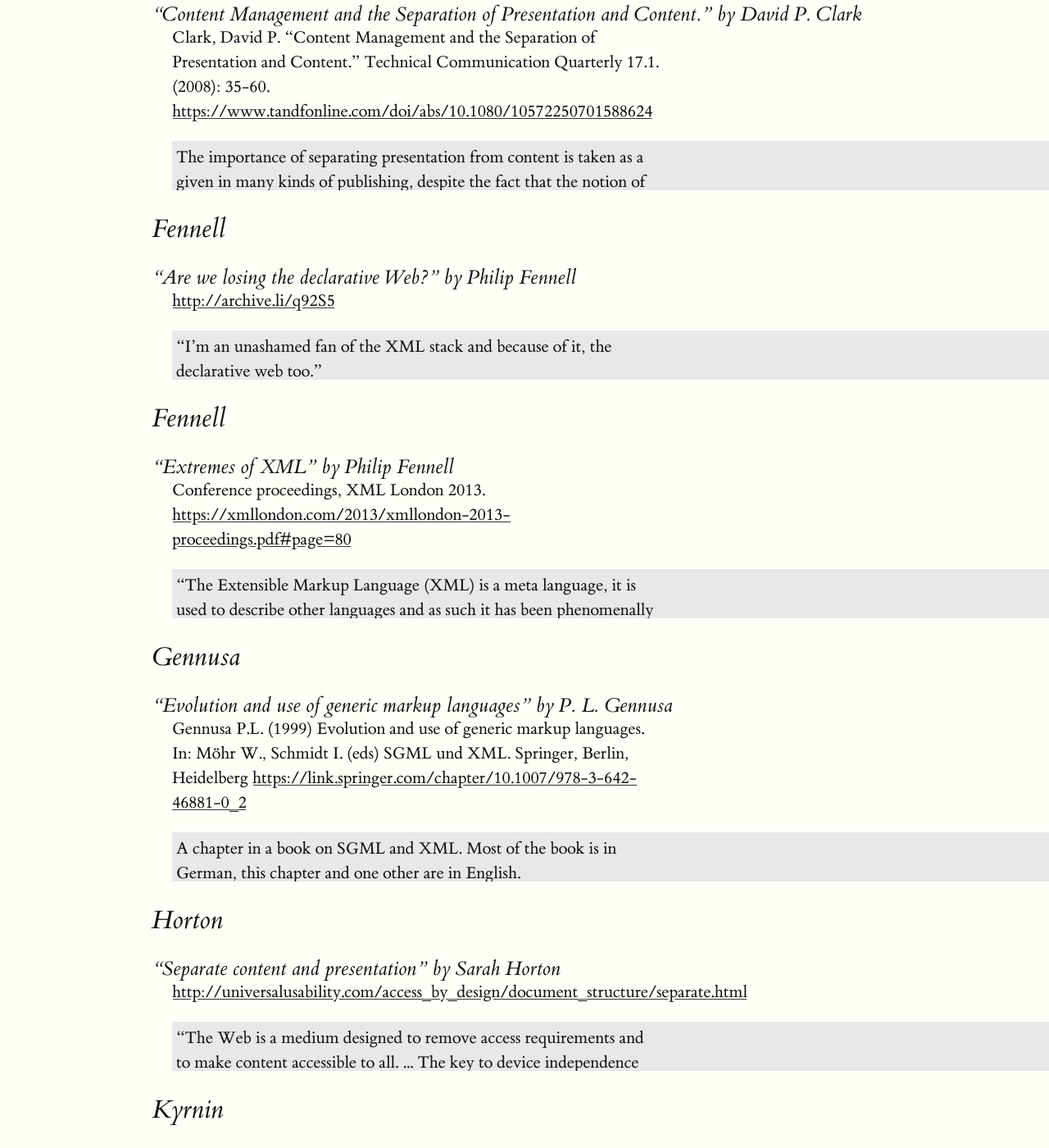
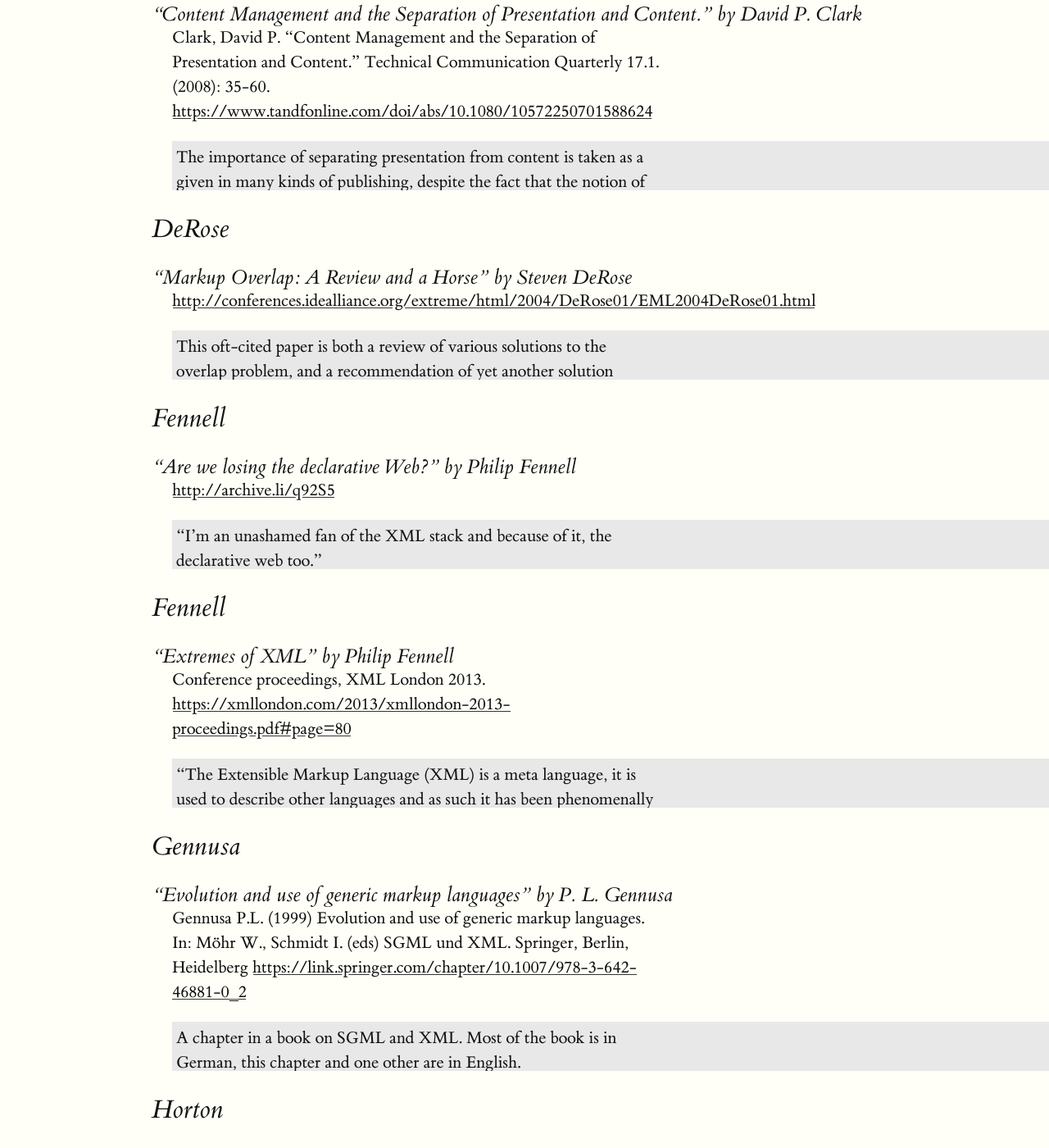
Before and after one commit to markupdeclaration/markupdeclaration.org, a Jekyll site: the page built from _pages/04_01_bibliography.html, in a window 1280 px wide and 1400 px high, scrolled down 1218 px. Shown: the whole window at 82% size. Built offline with Jekyll 4.4.1, drawn with Linux system fonts in a browser that asks for light colours; some of the changed text lies outside the part shown.

Commit message:
Various:  * Fix another typo  * Use U+2026 instead of “...”  * Add entries for DeRose and for Bauman on HORSE, and the TEI working paper that laid the groundwork for them

```diff
--- a/_pages/04_01_bibliography.html
+++ b/_pages/04_01_bibliography.html
@@ -106,7 +106,7 @@
     The bibliography is a community effort,
     please contribute!
     Details <a href="#contribute">below</a>.</span>
- list of works about declarative markup is, as all such lists
+  list of works about declarative markup is, as all such lists
   must be, incomplete and based on the opinions of the contributors.
   The intent is to make available the widely scattered literature on
   the philosophy of markup that has been variously called “generic
@@ -122,7 +122,7 @@
 
   <p>Annotations on this list are used to describe the work, point to
   portions of a work that are particularly relevant to declarative
-  markkup, and provide the annotator’s opinion on the work. All
+  markup, and provide the annotator’s opinion on the work. All
   annotations should be signed by the annotator. We ask that if you
   disagree with an annotation you write an additional annotation with
   your point of view; do not edit, remove, or replace some else’s
@@ -150,7 +150,6 @@
         Communication Quarterly 17.1. (2008): 35-60.
         <a href="https://www.tandfonline.com/doi/abs/10.1080/10572250701588624">https://www.tandfonline.com/doi/abs/10.1080/10572250701588624</a>
       </p>
-
       <div class="annotation">
         <p>The importance of separating presentation from content is
         taken as a given in many kinds of publishing, despite the fact
@@ -164,6 +163,26 @@
         separation and the implications of the separation for the work
         of technical communicators.</p>
         <p class="sig">annotation source: publisher’s abstract</p>
+      </div>
+    </div>
+
+    <div class="bib-entry" id="HORSE1">
+      <h2 class="sort-name">DeRose</h2>
+      <h3 class="ref-title">“Markup Overlap: A Review and a Horse” by Steven DeRose</h3>
+      <p class="ref-location">
+        <a href="http://conferences.idealliance.org/extreme/html/2004/DeRose01/EML2004DeRose01.html"
+           >http://conferences.idealliance.org/extreme/html/2004/DeRose01/EML2004DeRose01.html</a>
+      </p>
+      <div class="annotation">
+        <p>This oft-cited paper is both a review of various solutions
+        to the overlap problem, and a recommendation of yet another
+        solution called HORSE. This solution, a clever style of typed
+        segment-boundary delimiter (see <a href="Overlap01">TEI
+        MLW18</a>) has become a particularly popular method for
+        handling overlap. It was even recommended to the TEI-C by the
+        Special Interest Group on Overlap. See also my <a
+        href="#HORSE2">response</a> to this paper.</p>
+        <p class="sig">annotated by: Syd Bauman</p>
       </div>
     </div>
 
@@ -191,7 +210,7 @@
         <p>“The Extensible Markup Language (XML) is a meta language, it is used
           to describe other languages and as such it has been phenomenally
           successful, it has been drawn into just about every information
-          domain imaginable, not to mention some you really can’t... When
+          domain imaginable, not to mention some you really can’t… When
           looking at the extremes of XML, what I find fascinating is not how
           much or how fast but the breadth of applications to which XML has
           been applied, and this is what one could call the ‘XML Envelope’.”</p>
@@ -224,7 +243,7 @@
       </p>
       <div class="annotation">
         <p>“The Web is a medium designed to remove access
-        requirements and to make content accessible to all. ... The
+        requirements and to make content accessible to all. … The
         key to device independence and universal access is in the
         separation of content and presentation.”
         </p>
@@ -242,8 +261,7 @@
       <div class="annotation">
         <p>“Creating web documents that have meaning behind the page
         rendered in a browser is very important. Here are some
-        pointers as to how to understand and write semantic markup.”
-        </p>
+        pointers as to how to understand and write semantic markup.”</p>
         <p class="sig">annotation source: quote from the document</p>
       </div>
     </div>
@@ -463,7 +481,6 @@
     discussion of declarative markup but are not primarily about
     declarative markup as a concept</p>
 
-
     <div class="bib-entry">
       <h2 class="sort-name">Applen</h2>
       <h3 class="ref-title">“The Rhetorical Nature of XML: Constructing Knowledge in Networked Environments” by Applen &amp; McDaniel</h3>
@@ -484,7 +501,7 @@
     <div class="bib-entry">
       <h2 class="sort-name">Baker</h2>
       <h3 class="ref-title">“Structured Writing: Rhetoric and Process” by Mark Baker</h3>
-      <p class="ref-location">
+      <p class="ref-location"> <!-- found empty, 2018-10-05 —Syd --> </p>
       <div class="annotation">
         <p>“Baker explains what structured writing is and how you can
         use different structures to achieve different purposes. The
@@ -493,9 +510,10 @@
         writing techniques to ensure that everything is handled by the
         person or process with the skills, time, and resources to
         handle it effectively.”</p>
-        <p class="sig">annotation source: Description of the book by Richard Hamilton at <a
-                                href="http://xmlpress.net/2018/09/11/structured-writing-rhetoric-and-process/"
-                                >http://xmlpress.net/2018/09/11/structured-writing-rhetoric-and-process/</a></p>
+        <p class="sig">annotation source: Description of the book by
+        Richard Hamilton at <a
+        href="http://xmlpress.net/2018/09/11/structured-writing-rhetoric-and-process/"
+        >http://xmlpress.net/2018/09/11/structured-writing-rhetoric-and-process/</a></p>
       </div>
     </div>
 
@@ -583,7 +601,39 @@
 
   <section id="related">
     <h1>Related Concepts</h1>
-    <p>This section is empty at this time.</p>
+
+    <div class="bib-entry" id="HORSE2">
+      <h2 class="sort-name">Bauman</h2>
+      <h3 class="ref-title">“TEI HORSEing Around” by Syd Bauman</h3>
+      <p class="ref-location">
+        <a href="http://conferences.idealliance.org/extreme/html/2005/Bauman01/EML2005Bauman01.html"
+           >http://conferences.idealliance.org/extreme/html/2005/Bauman01/EML2005Bauman01.html</a>
+      </p>
+      <div class="annotation">
+        <p>This paper focuses on how the markup suggested by <a
+        href="#HORSE1">DeRose</a> can be constrained, and suggests a
+        method of creating those constraints automatically for TEI
+        schemata. Some say its most useful contribution is an <a
+        href="http://conferences.idealliance.org/extreme/html/2005/Bauman01/EML2005Bauman01.html#t8">appendix</a>
+        which puts forth a suggested nomenclature for discussing XML
+        overlap and various solutions.</p>
+        <p class="sig">annotated by: Syd Bauman</p>
+      </div>
+    </div>
+
+    <div class="bib-entry">
+      <h2 class="sort-name">TEI Metalanguage Workgroup</h2>
+      <h3 class="ref-title"> Notes on SGML Solutions to Markup Problems</h3>
+      <p class="ref-location">
+        <a href="http://www.tei-c.org/Vault/ML/mlw18.txt"
+           >http://www.tei-c.org/Vault/ML/mlw18.txt</a></p>
+        <div class="annotation">
+          <p>An early, detailed examination of various methods of
+          encoding overlapping hierarchical structures in SGML.</p>
+          <p class="sig">annotated by: Syd Bauman</p>
+        </div>
+    </div>
+
   </section>
 
   <section id="contribute">
@@ -597,11 +647,9 @@
     from the work, that’s all you have to say. If it’s a personal comment
     on the work, please include your name as you’d like it to be published.
     (You can see how we’ll format that and put it on the page by looking
-    at the examples above.)
-    </p>
+    at the examples above.)</p>
 
     <p>There are three options for contributing:</p>
-
     <ol>
       <li>
         <p>If you want, you can just <a href="/contact">send it to us</a>.</p>
```
